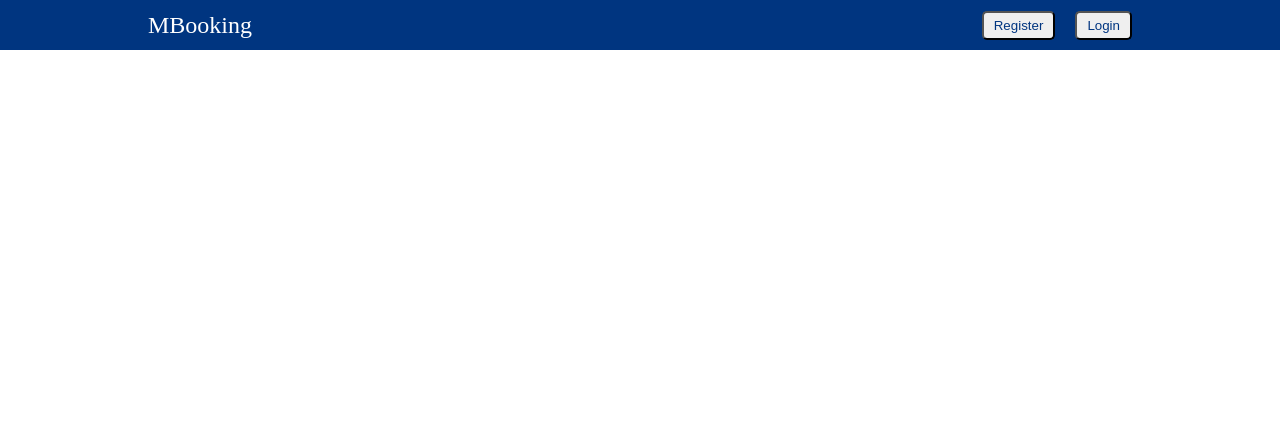
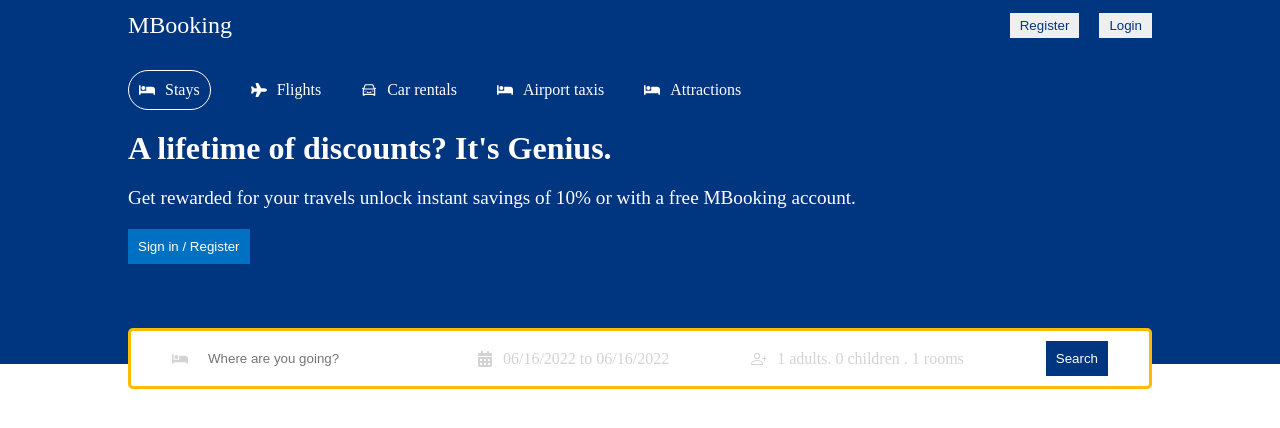
Before and after one commit to MaramMs/ReservationHotel, a React (Create React App) app: page / in a window 1280 px wide. Shown: the top 428 px of the page. Built offline with nearby package versions, Linux system fonts and the light colour scheme.

Commit message:
create header component

```diff
--- a/package.json
+++ b/package.json
@@ -6,7 +6,9 @@
     "@testing-library/jest-dom": "^5.16.4",
     "@testing-library/react": "^13.3.0",
     "@testing-library/user-event": "^13.5.0",
+    "date-fns": "^2.28.0",
     "react": "^18.2.0",
+    "react-date-range": "^1.4.0",
     "react-dom": "^18.2.0",
     "react-icons": "^4.4.0",
     "react-router-dom": "^6.3.0",
--- /dev/null
+++ b/src/components/Header.jsx
@@ -0,0 +1,321 @@
+import React, { useState } from "react";
+import "react-date-range/dist/styles.css"; // main style file
+import "react-date-range/dist/theme/default.css"; // theme css file
+import { format } from "date-fns";
+import { FaBed, FaPlane, FaCalendarAlt } from "react-icons/fa";
+import { DateRange } from "react-date-range";
+import { AiOutlineCar } from "react-icons/ai";
+import { BsPersonPlus } from "react-icons/bs";
+import styled from "styled-components";
+
+const Header = () => {
+  const [openDate, setOpenDate] = useState(false);
+  const [date, setDate] = useState([
+    {
+      startDate: new Date(),
+      endDate: new Date(),
+      key: "selection",
+    },
+  ]);
+
+  const [openOptions, setOpenOptions] = useState(false);
+  const [options, setOptions] = useState({
+    adult: 1,
+    children: 0,
+    room: 1,
+  });
+
+  const handleCounter = (name, operation) => {
+    setOptions((prev) => ({
+      ...prev,
+      [name]: operation === "i" ? options[name] + 1 : options[name] - 1,
+    }));
+  };
+  return (
+    <Div>
+      <div className="header">
+        <div className="headerContainer">
+          <div className="headerList">
+            <div className="headerListItem active">
+              <FaBed />
+              <span> Stays</span>
+            </div>
+            <div className="headerListItem">
+              <FaPlane />
+              <span> Flights</span>
+            </div>
+            <div className="headerListItem">
+              <AiOutlineCar />
+              <span> Car rentals</span>
+            </div>
+            <div className="headerListItem">
+              <FaBed />
+              <span>Airport taxis</span>
+            </div>
+            <div className="headerListItem">
+              <FaBed />
+              <span>Attractions</span>
+            </div>
+          </div>
+
+          <h1 className="headerTitle">
+            {" "}
+            A lifetime of discounts? It's Genius.
+          </h1>
+          <p className="headerText">
+            Get rewarded for your travels unlock instant savings of 10% or with
+            a free MBooking account.
+          </p>
+          <button className="headerBtn">Sign in / Register</button>
+
+          <div className="headerSearch">
+            <div className="headerSearchItem">
+              <FaBed className="headerIcon" />
+              <input
+                type="text"
+                placeholder="Where are you going?"
+                className="headerSearchInput"
+              />
+            </div>
+
+            <div className="headerSearchItem">
+              <FaCalendarAlt className="headerIcon" />
+
+              <span
+                className="headerSearchText"
+                onClick={() => setOpenDate(!openDate)}
+              >
+                {`${format(date[0].startDate, "MM/dd/yyyy")} to ${format(
+                  date[0].endDate,
+                  "MM/dd/yyyy"
+                )}`}{" "}
+              </span>
+              {openDate && (
+                <DateRange
+                  editableDateInputs={true}
+                  onChange={(item) => setDate([item.selection])}
+                  moveRangeOnFirstSelection={false}
+                  ranges={date}
+                  className="date"
+                />
+              )}
+            </div>
+
+            <div className="headerSearchItem">
+              <BsPersonPlus className="headerIcon" />
+              <span
+                className="headerSearchText"
+                onClick={() => setOpenOptions(!openOptions)}
+              >
+                {`${options.adult} adults. ${options.children} children . ${options.room} rooms`}
+              </span>
+              {openOptions && (
+                <div className="options">
+                  <div className="optionsItem">
+                    <span className="optionText">Adults</span>
+                    <div className="optionsItemInput">
+                      <button
+                        disabled={options.adult <= 1}
+                        className="optionCounterButton"
+                        onClick={() => handleCounter("adult", "d")}
+                      >
+                        -
+                      </button>
+                      <span className="optionCounterNumber">
+                        {" "}
+                        {options.adult}
+                      </span>
+                      <button
+                        className="optionCounterButton"
+                        onClick={() => handleCounter("adult", "i")}
+                      >
+                        +
+                      </button>
+                    </div>
+                  </div>
+
+                  <div className="optionsItem">
+                    <span className="optionText">children</span>
+                    <div className="optionsItemInput">
+                      <button
+                        disabled={options.children <= 1}
+                        className="optionCounterButton"
+                        onClick={() => handleCounter("children", "d")}
+                      >
+                        -
+                      </button>
+                      <span className="optionCounterNumber">
+                        {" "}
+                        {options.children}
+                      </span>
+                      <button
+                        className="optionCounterButton"
+                        onClick={() => handleCounter("children", "i")}
+                      >
+                        +
+                      </button>
+                    </div>
+                  </div>
+
+                  <div className="optionsItem">
+                    <span className="optionText">Room</span>
+                    <div className="optionsItemInput">
+                      <button
+                        disabled={options.room <= 1}
+                        className="optionCounterButton"
+                        onClick={() => handleCounter("room", "d")}
+                      >
+                        -
+                      </button>
+                      <span className="optionCounterNumber">
+                        {" "}
+                        {options.room}
+                      </span>
+                      <button
+                        className="optionCounterButton"
+                        onClick={() => handleCounter("room", "i")}
+                      >
+                        +
+                      </button>
+                    </div>
+                  </div>
+                </div>
+              )}
+            </div>
+            <div className="headerSearchItem">
+              <button className="searchButton"> Search</button>
+            </div>
+          </div>
+        </div>
+      </div>
+    </Div>
+  );
+};
+
+const Div = styled.div`
+  .header {
+    background-color: #003580;
+    display: flex;
+    justify-content: center;
+    color: white;
+    position: relative;
+
+    .headerContainer {
+      width: 100%;
+      max-width: 1024px;
+      margin: 20px 0px 100px 0px;
+
+      .headerList {
+        display: flex;
+        gap: 40px;
+
+        .headerListItem {
+          display: flex;
+          align-items: center;
+          gap: 10px;
+        }
+        .headerListItem.active {
+          border: 1px solid white;
+          padding: 10px;
+          border-radius: 20px;
+        }
+      }
+
+      .headerTitle {
+        margin: 20px 0px;
+      }
+      .headerText {
+        margin: 20px 0px;
+        font-size: 1.2rem;
+      }
+      .headerBtn {
+        border: none;
+        padding: 10px;
+        color: white;
+        background-color: #0071c2;
+        font-weight: 500;
+        cursor: pointer;
+      }
+
+      .headerSearch {
+        display: flex;
+        justify-content: space-around;
+        align-items: center;
+        border: 3px solid #febb02;
+        background-color: white;
+        border-radius: 5px;
+        padding: 10px 0px;
+        position: absolute;
+        width: 100%;
+        max-width: 1024px;
+        bottom: -25px;
+        .headerSearchItem {
+          display: flex;
+          align-items: center;
+          gap: 10px;
+
+          .headerSearchInput {
+            padding: 10px;
+            border: none;
+            outline: none;
+          }
+          .headerIcon {
+            color: lightgrey;
+          }
+          .headerSearchText {
+            color: lightgrey;
+          }
+          .date {
+            position: absolute;
+            top: 50px;
+          }
+
+          .options {
+            background-color: white;
+            box-shadow: 0px 0px 10px rgba(0, 0, 0, 0.1);
+            position: absolute;
+            top: 50px;
+            color: gray;
+            border-radius: 5px;
+            padding: 10px;
+            .optionsItem {
+              width: 200px;
+              display: flex;
+              justify-content: space-between;
+              align-items: center;
+              margin: 10px;
+
+              .optionsItemInput {
+                display: flex;
+                align-items: center;
+                gap: 10px;
+                font-size: 1.2rem;
+                .optionCounterNumber {
+                  color: #000;
+                }
+                .optionCounterButton {
+                  width: 30px;
+                  height: 30px;
+                  cursor: pointer;
+                  color: #0071c2;
+                  border: 1px solid #0071c2;
+                  background-color: white;
+                  &:disabled {
+                    cursor: not-allowed;
+                  }
+                }
+              }
+            }
+          }
+          .searchButton {
+            border: none;
+            background-color: #003580;
+            color: white;
+            padding: 10px;
+          }
+        }
+      }
+    }
+  }
+`;
+export default Header;
--- a/src/components/Navbar.jsx
+++ b/src/components/Navbar.jsx
@@ -35,16 +35,16 @@ const Div = styled.div`
       width: 100%;
       max-width: 1024px;
       color: white;
-      padding:20px;
+      padding:20px 0px;
 
       .logo{
         font-size: 1.5rem;
       }
     }
      .navButton{
+      border: none;
       padding: 5px 10px;
       margin-left: 20px;
-      border-radius: 5px;
       transition:all 0.5s ease-in-out;
       color:#003580;
       cursor: pointer;
--- a/src/pages/Home.jsx
+++ b/src/pages/Home.jsx
@@ -1,10 +1,12 @@
 import React from 'react'
+import Header from '../components/Header'
 import Navbar from '../components/Navbar'
 
 const Home = () => {
   return (
     <div>
       <Navbar />
+      <Header />
     </div>
   )
 }
```
Also changed, not shown: 1 other file (tests, documents, lock files or other folders).
